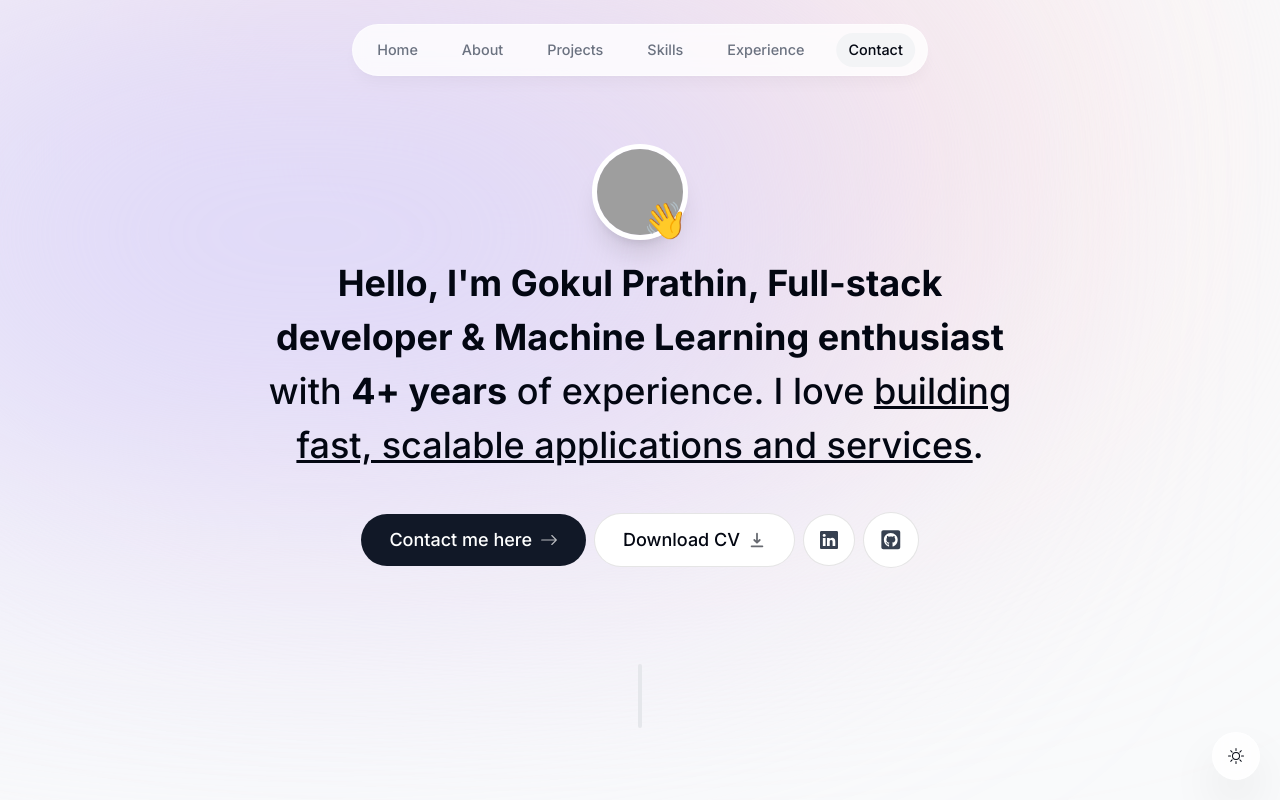
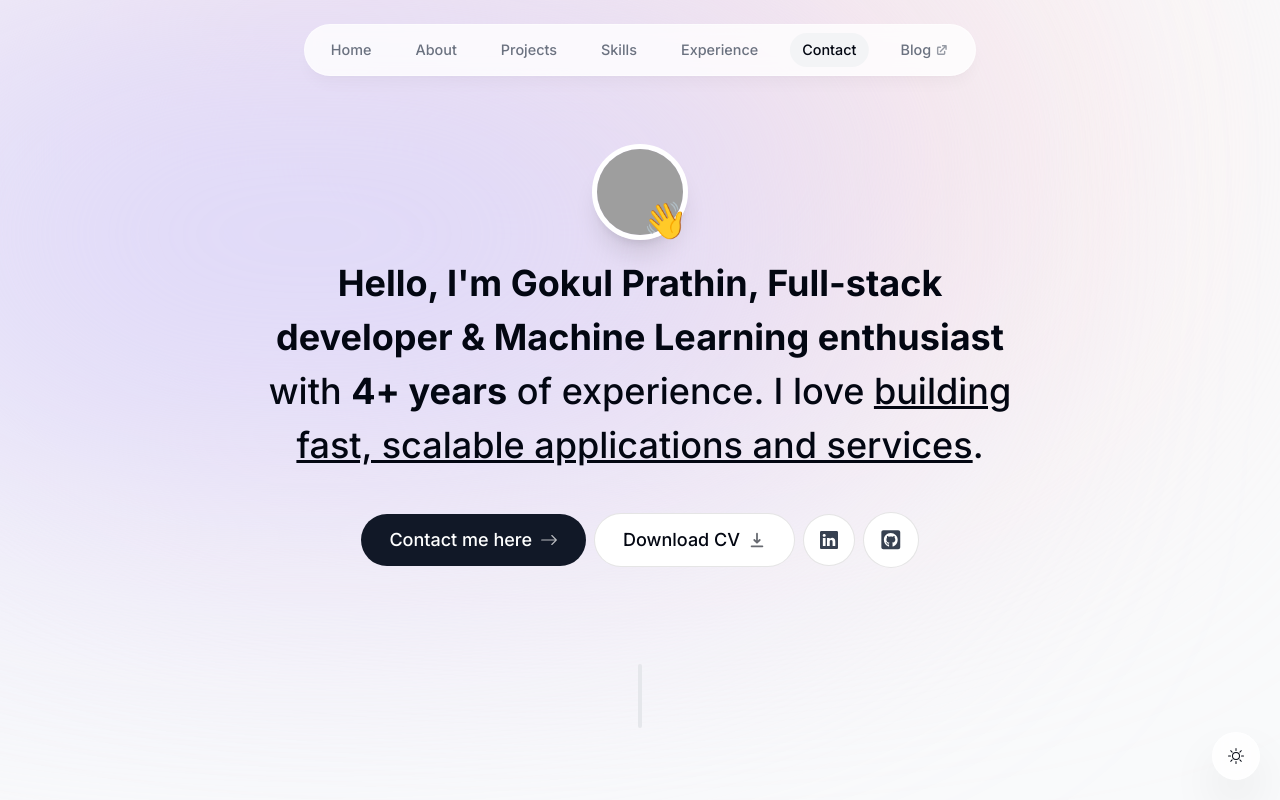
Before and after one commit to gokulprathin8/portolio-new, a Next.js app: page / in a window 1280 px wide. Shown: the top 800 px of the page. Built offline with nearby package versions, Linux system fonts and the light colour scheme; no server answers; grey boxes are pictures that could not be loaded; what @formbricks/js would draw is missing.

Commit message:
added blog link to the header

```diff
--- a/components/header.tsx
+++ b/components/header.tsx
@@ -6,6 +6,7 @@
 import Link from "next/link";
 import clsx from "clsx";
 import { useActiveSectionContext } from "@/context/active-section-context";
+import { HiExternalLink } from "react-icons/hi";
 
 export default function Header() {
   const { activeSection, setActiveSection, setTimeOfLastClick } =
@@ -14,13 +15,13 @@
   return (
     <header className="z-[999] relative">
       <motion.div
-        className="fixed top-0 left-1/2 h-[4.5rem] w-full rounded-none border border-white border-opacity-40 bg-white bg-opacity-80 shadow-lg shadow-black/[0.03] backdrop-blur-[0.5rem] sm:top-6 sm:h-[3.25rem] sm:w-[36rem] sm:rounded-full dark:bg-gray-950 dark:border-black/40 dark:bg-opacity-75"
+        className="fixed top-0 left-1/2 h-[4.5rem] w-full rounded-none border border-white border-opacity-40 bg-white bg-opacity-80 shadow-lg shadow-black/[0.03] backdrop-blur-[0.5rem] sm:top-6 sm:h-[3.25rem] sm:w-[42rem] sm:rounded-full dark:bg-gray-950 dark:border-black/40 dark:bg-opacity-75"
         initial={{ y: -100, x: "-50%", opacity: 0 }}
         animate={{ y: 0, x: "-50%", opacity: 1 }}
       ></motion.div>
 
       <nav className="flex fixed top-[0.15rem] left-1/2 h-12 -translate-x-1/2 py-2 sm:top-[1.7rem] sm:h-[initial] sm:py-0">
-        <ul className="flex w-[22rem] flex-wrap items-center justify-center gap-y-1 text-[0.9rem] font-medium text-gray-500 sm:w-[initial] sm:flex-nowrap sm:gap-5">
+        <ul className="flex w-[26rem] flex-wrap items-center justify-center gap-y-1 text-[0.9rem] font-medium text-gray-500 sm:w-[initial] sm:flex-nowrap sm:gap-5">
           {links.map((link) => (
             <motion.li
               className="h-3/4 flex items-center justify-center relative"
@@ -37,12 +38,20 @@
                   }
                 )}
                 href={link.hash}
+                target={link.name === "Blog" ? "_blank" : undefined}
+                rel={link.name === "Blog" ? "noopener noreferrer" : undefined}
                 onClick={() => {
-                  setActiveSection(link.name);
-                  setTimeOfLastClick(Date.now());
+                  // Don't set Blog as active section since it's an external link
+                  if (link.name !== "Blog") {
+                    setActiveSection(link.name);
+                    setTimeOfLastClick(Date.now());
+                  }
                 }}
               >
                 {link.name}
+                {link.name === "Blog" && (
+                  <HiExternalLink className="ml-1 text-sm opacity-70" />
+                )}
 
                 {link.name === activeSection && (
                   <motion.span
--- a/lib/data.ts
+++ b/lib/data.ts
@@ -31,6 +31,10 @@
     name: "Contact",
     hash: "#contact",
   },
+  {
+    name: "Blog",
+    hash: "https://gokulprathin8.github.io/gokuls-blog/blog/",
+  }
 ] as const;
 
 export const experiencesData = [
```
Also changed, not shown: 2 other files (tests, documents, lock files or other folders).
